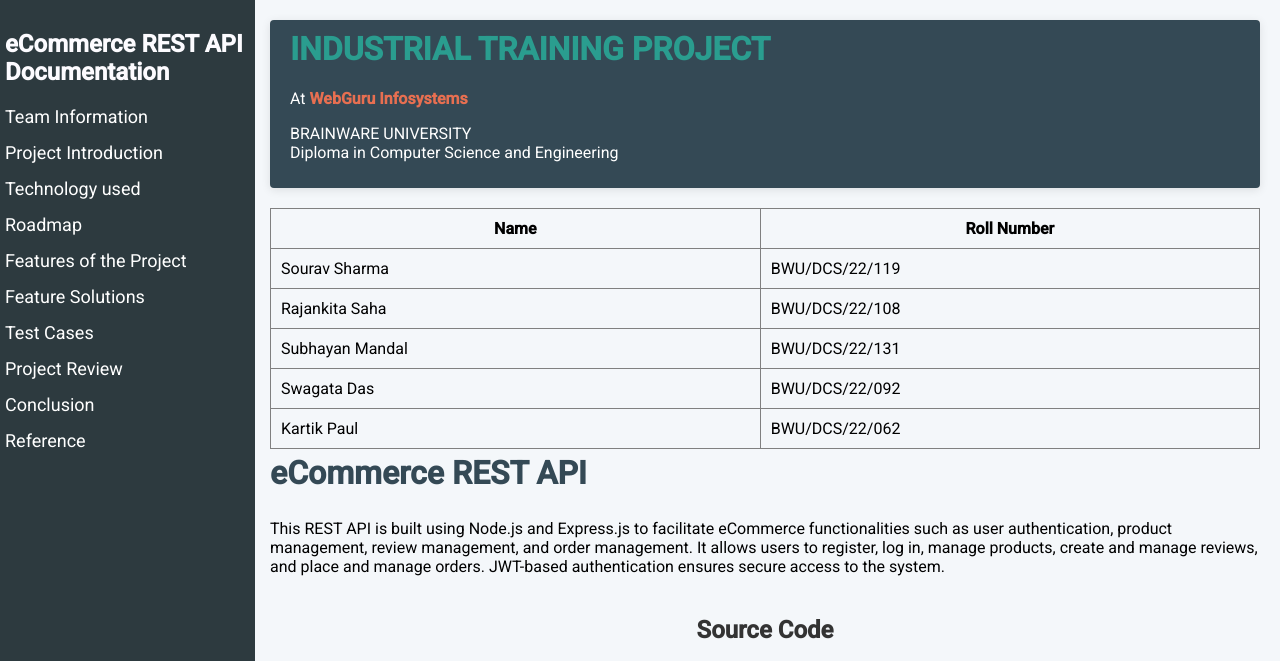
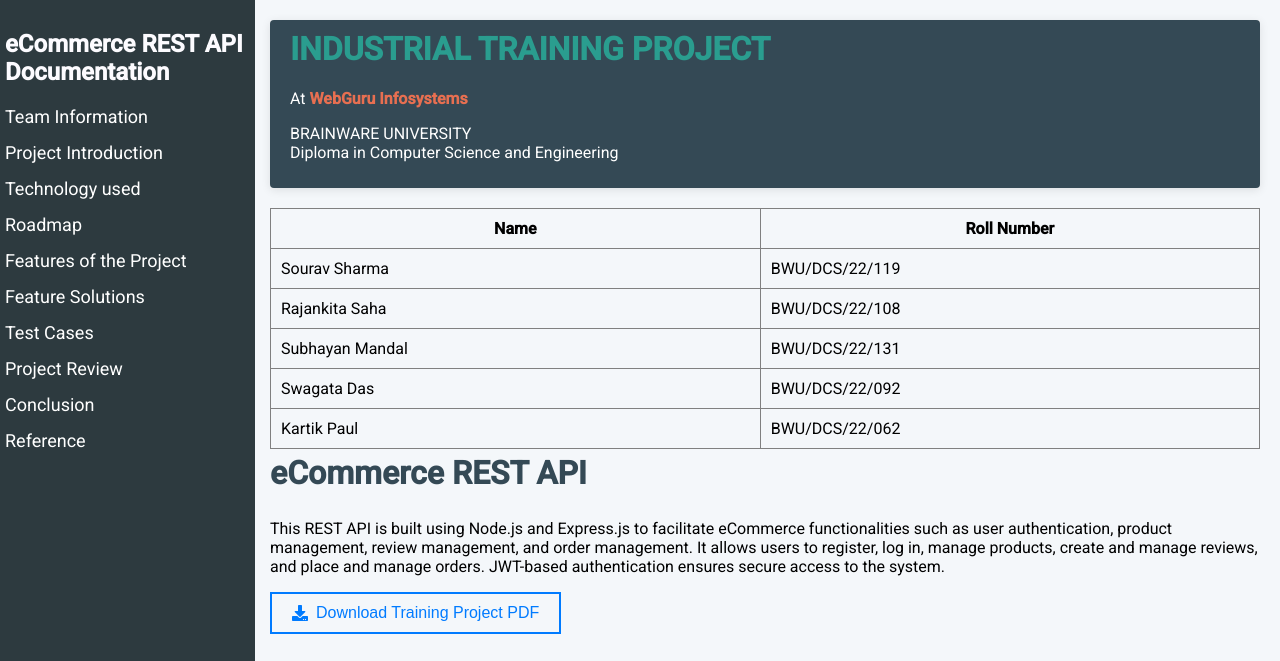
Before and after one commit to L3DEVIL/eComeApi, a website: page index.html in a window 1280 px wide. Shown: the top 661 px of the page. Drawn offline with Linux system fonts and the light colour scheme.

Commit message:
Update index.html

```diff
--- a/index.html
+++ b/index.html
@@ -130,6 +130,25 @@
             margin-top: 30px;
         }
 
+        .download-btn {
+            background: none;
+            border: 2px solid #007bff;
+            color: #007bff;
+            padding: 10px 20px;
+            font-size: 16px;
+            cursor: pointer;
+            display: flex;
+            align-items: center;
+            transition: all 0.3s;
+          }
+          .download-btn:hover {
+            background-color: #007bff;
+            color: white;
+          }
+          .download-btn i {
+            margin-right: 8px;
+          }
+
         /* Mobile Responsive */
         @media (max-width: 768px) {
             .sidebar {
@@ -235,6 +254,12 @@
         <section id="intro">
             <h1 style="margin-top: 5px;">eCommerce REST API</h1>
             <p>This REST API is built using Node.js and Express.js to facilitate eCommerce functionalities such as user authentication, product management, review management, and order management. It allows users to register, log in, manage products, create and manage reviews, and place and manage orders. JWT-based authentication ensures secure access to the system.</p>
+        </section>
+
+        <section>
+          <button class="download-btn" onclick="window.location.href='https://raw.githubusercontent.com/L3DEVIL/eComeApi/main/training-project.pdf';">
+            <i class="fa fa-download"></i> Download Training Project PDF
+          </button>
         </section>
 
         <section id="github" style="text-align: center; margin: 40px 0;">
```
